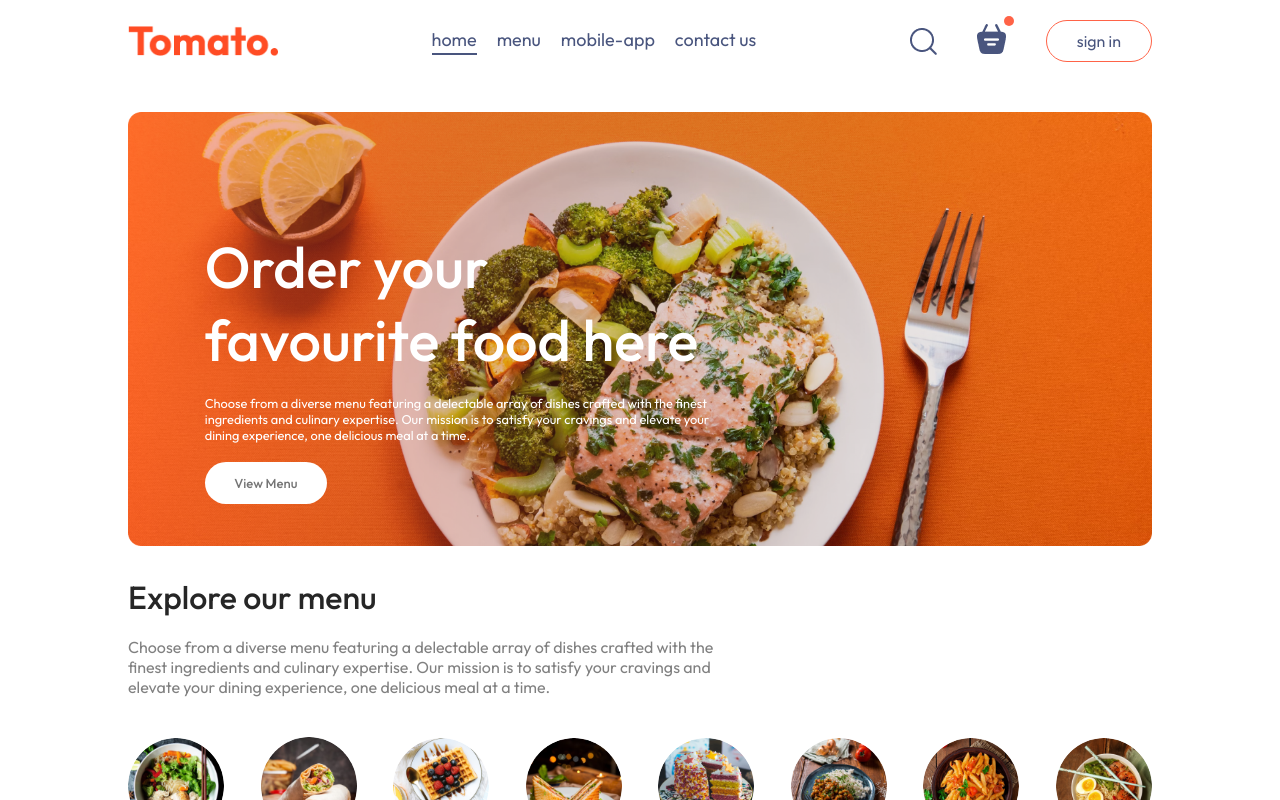
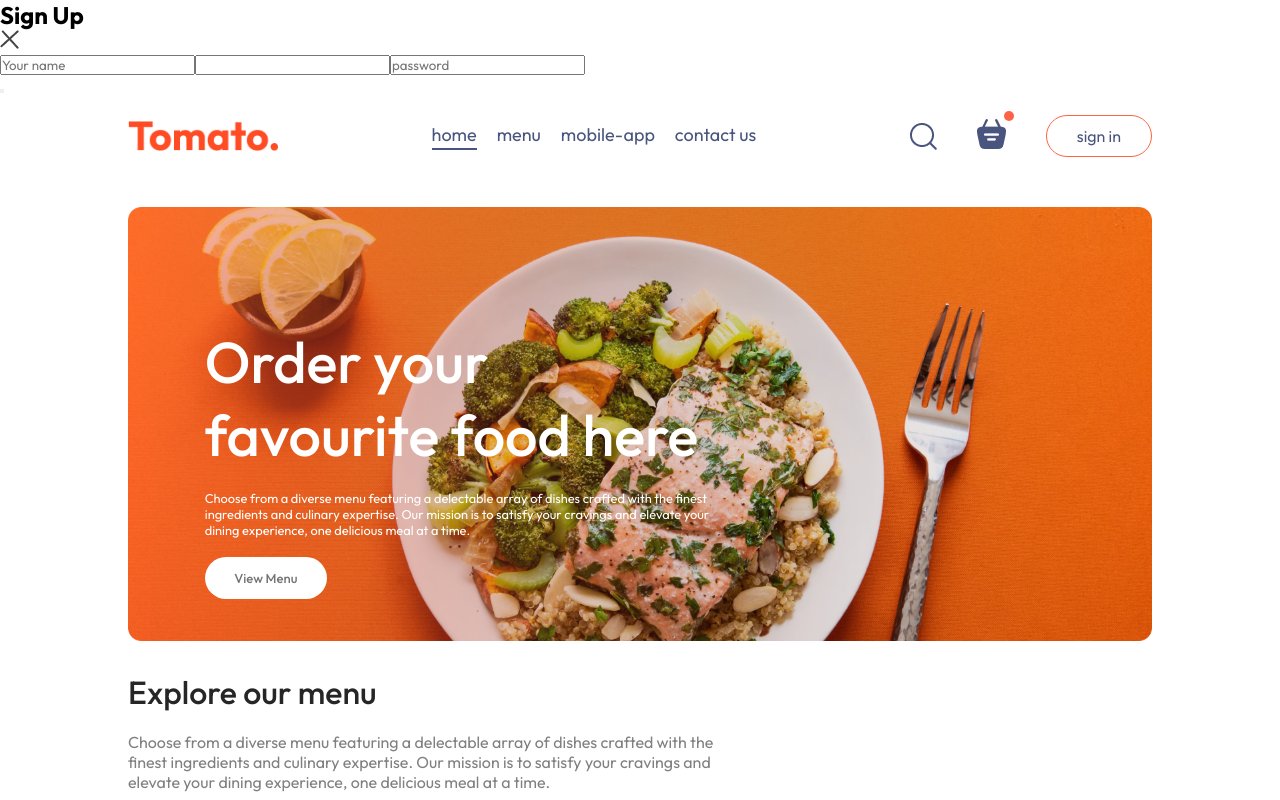
Before and after one commit to Raihanhn/Food-Delivery-app, a React (Vite) app: page / in a window 1280 px wide. Both pictures are taken after a click on the button "sign in". Shown: the top 800 px of the page. Built offline with nearby package versions, Linux system fonts and the light colour scheme.

Commit message:
login-popup added

```diff
--- a/src/App.jsx
+++ b/src/App.jsx
@@ -1,16 +1,21 @@
-import React from "react";
+import React, { useState } from "react";
 import Navbar from "./components/Navbar/Navbar";
 import { Route, Routes } from "react-router-dom";
 import Home from "./pages/Home/Home";
 import Cart from "./pages/Cart/Cart";
 import PlaceOrder from "./pages/PlaceOrder/PlaceOrder";
 import Footer from "./components/Footer/Footer";
+import LoginPopup from "./components/LoginPopup/LoginPopup";
 
 const App = () => {
+  const [showLogin, setShowLogin] = useState(false);
+
   return (
     <>
+      {showLogin ? <LoginPopup setShowLogin={setShowLogin} /> : <></>}
+
       <div className="app">
-        <Navbar />
+        <Navbar setShowLogin={setShowLogin} />
         <Routes>
           <Route path="/" element={<Home />} />
           <Route path="/cart" element={<Cart />} />
--- /dev/null
+++ b/src/components/LoginPopup/LoginPopup.jsx
@@ -0,0 +1,29 @@
+import React, { useState } from "react";
+import "./loginpopup.css";
+import { assets } from "../../assets/assets";
+
+const LoginPopup = ({ setShowLogin }) => {
+  const [currentState, setCurrentState] = useState("Sign Up");
+  return (
+    <div className="login-popup">
+      <form className="login-popup-container">
+        <div className="login-popup-title">
+          <h2>{currentState} </h2>
+          <img
+            onClick={() => setShowLogin(false)}
+            src={assets.cross_icon}
+            alt=""
+          />
+        </div>
+        <div className="login-popup-inputs">
+          <input type="text" placeholder="Your name" required />
+          <input type="email" name="Your email" required />
+          <input type="password" placeholder="password" required />
+        </div>
+        <button>{} </button>
+      </form>
+    </div>
+  );
+};
+
+export default LoginPopup;
--- a/src/components/Navbar/Navbar.jsx
+++ b/src/components/Navbar/Navbar.jsx
@@ -1,38 +1,43 @@
 import React, { useState } from "react";
 import "./navbar.css";
 import { assets } from "../../assets/assets";
+import { Link } from "react-router-dom";
 
-const Navbar = () => {
+const Navbar = ({ setShowLogin }) => {
   const [menu, setMenu] = useState("home");
 
   return (
     <div className="navbar">
       <img src={assets.logo} alt="" className="logo" />
       <ul className="navbar-menu">
-        <li
+        <Link
+          to="/"
           onClick={() => setMenu("home")}
           className={menu === "home" ? "active" : ""}
         >
           home
-        </li>
-        <li
+        </Link>
+        <a
+          href="#explore-menu"
           onClick={() => setMenu("menu")}
           className={menu === "menu" ? "active" : ""}
         >
           menu
-        </li>
-        <li
+        </a>
+        <a
+          href="#app-download"
           onClick={() => setMenu("mobile-app")}
           className={menu === "mobile-app" ? "active" : ""}
         >
           mobile-app
-        </li>
-        <li
+        </a>
+        <a
+          href="#footer"
           onClick={() => setMenu("contact-us")}
           className={menu === "contact-us" ? "active" : ""}
         >
           contact us
-        </li>
+        </a>
       </ul>
       <div className="navbar-right">
         <img src={assets.search_icon} alt="" />
@@ -40,7 +45,7 @@ const Navbar = () => {
           <img src={assets.basket_icon} alt="" />
           <div className="dot"></div>
         </div>
-        <button>sign in</button>
+        <button onClick={() => setShowLogin(true)}>sign in</button>
       </div>
     </div>
   );
--- a/src/index.css
+++ b/src/index.css
@@ -4,6 +4,7 @@
   margin: 0;
   box-sizing: border-box;
   font-family: Outfit;
+  scroll-behavior: smooth;
 }
 
 body {
```
Also changed, not shown: src/components/LoginPopup/loginpopup.css (added).
